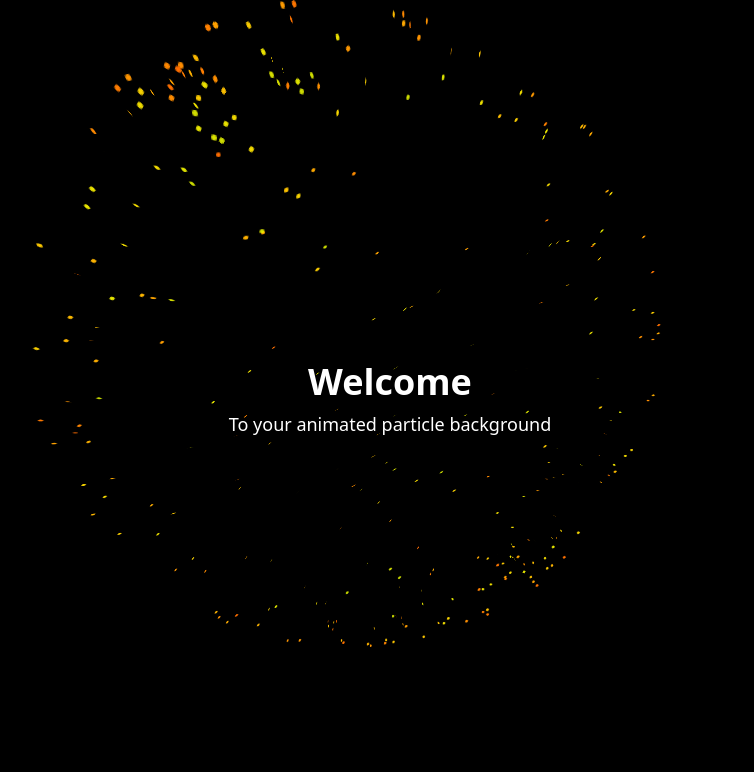
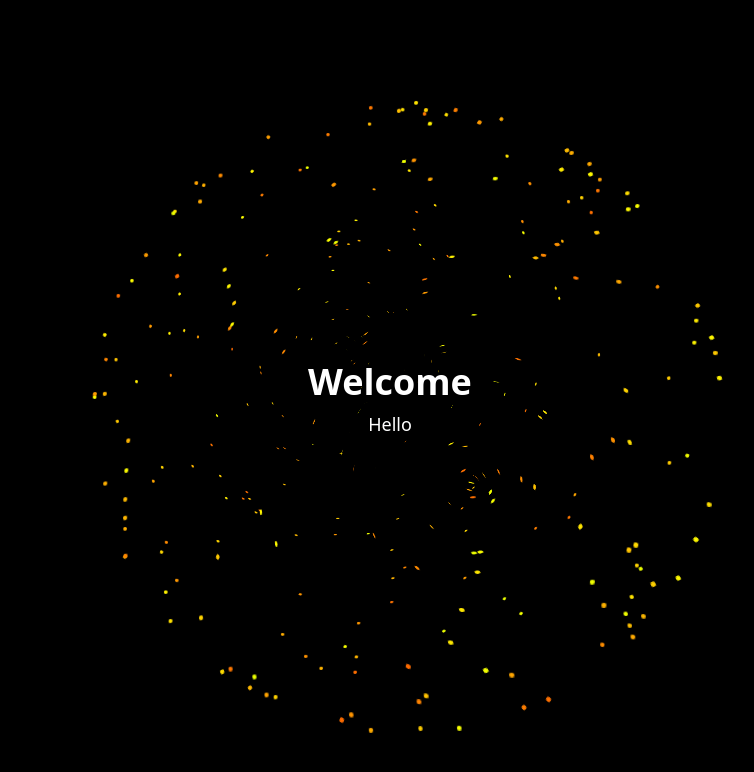
Before and after one commit to Epaphra-B/epaphra.com, a Next.js app: page /contact in a window 1280 px wide. Shown: the top 772 px of the page, without its empty margins (250-1004 px from the left). Built offline with nearby package versions, Linux system fonts and the light colour scheme.

Commit message:
Update page.tsx

```diff
--- a/src/app/contact/page.tsx
+++ b/src/app/contact/page.tsx
@@ -8,7 +8,7 @@ export default function HomePage() {
         <OrbParticles />
       <div className="z-10 text-white text-center">
         <h1 className="text-4xl font-bold">Welcome</h1>
-        <p className="mt-2 text-lg">To your animated particle background</p>
+        <p className="mt-2 text-lg">Hello</p>
       </div>
     </main>
   );
```
